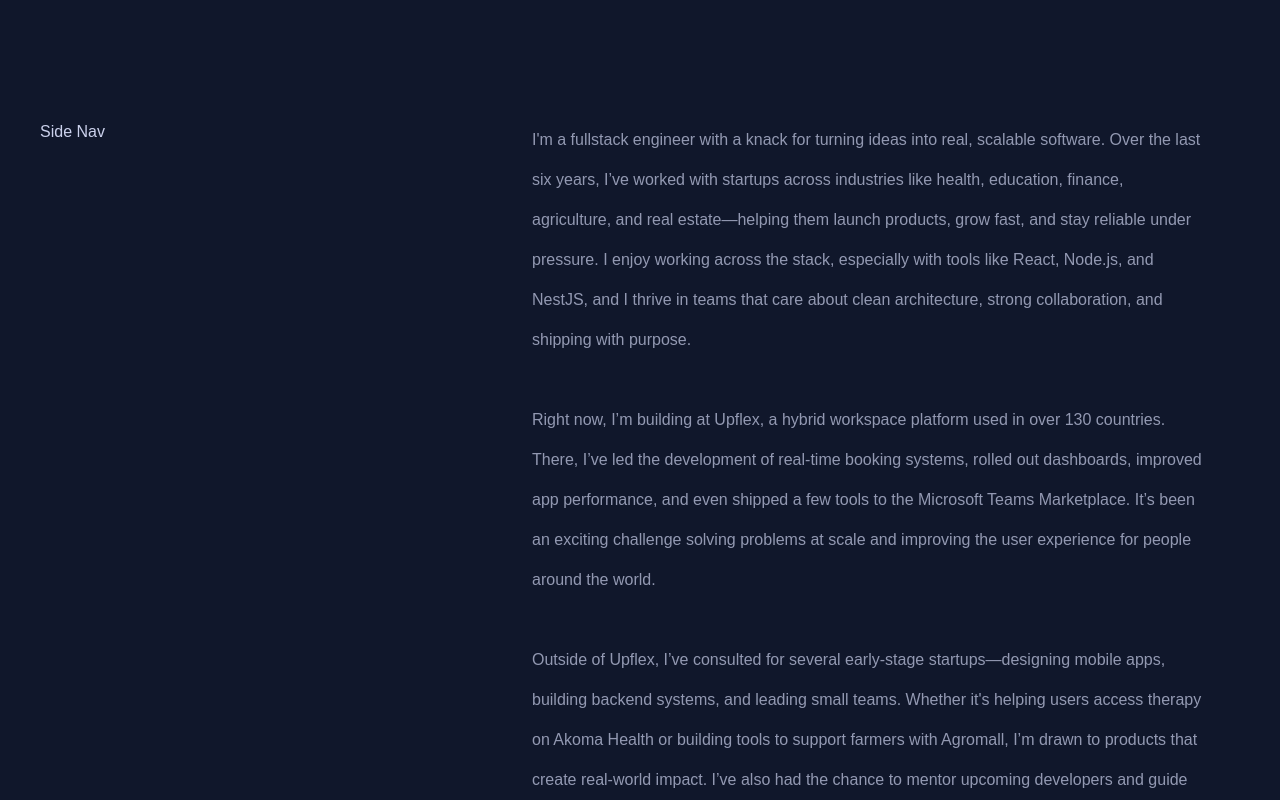
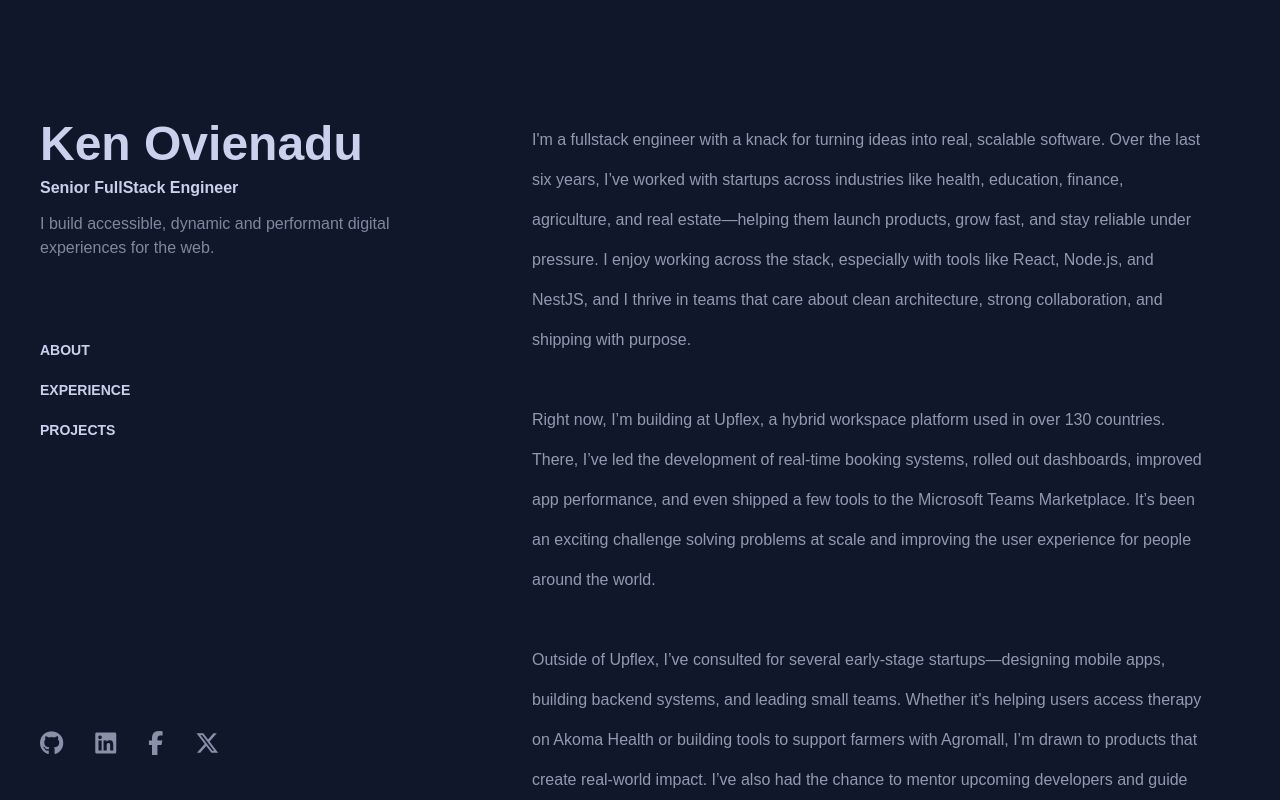
Before and after one commit to kenovienadu/ken-portfolio-2025, a Next.js app: page / in a window 1280 px wide. Shown: the top 800 px of the page. Built offline with nearby package versions, Linux system fonts and the light colour scheme.

Commit message:
update SideNav component with personal introduction and social media links

```diff
--- a/src/components/SideNav.tsx
+++ b/src/components/SideNav.tsx
@@ -1,7 +1,36 @@
 export default function SideNav() {
   return (
-    <div>
-      Side Nav
-    </div>
+    <section className="w-[350px] flex flex-col justify-between h-[80vh]">
+      {/* Basic Intro */}
+      <section>
+        <div>
+          <div className="text-5xl font-black mb-2">Ken Ovienadu</div>
+          <div className="font-extrabold mb-3" >Senior FullStack Engineer</div>
+          <div className="opacity-60" >I build accessible, dynamic and performant digital experiences for the web.</div>
+        </div>
+
+        <div className="mt-20">
+          <div className="font-extrabold mb-5 text-sm" >ABOUT</div>
+          <div className="font-extrabold mb-5 text-sm" >EXPERIENCE</div>
+          <div className="font-extrabold mb-5 text-sm" >PROJECTS</div>
+        </div>
+      </section>
+
+      {/* Social Media Pages */}
+      <div className="flex text-2xl gap-8 opacity-65">
+        <span>
+          <i className="fa-brands fa-github"></i>
+        </span>
+        <span>
+          <i className="fa-brands fa-linkedin"></i>
+        </span>
+        <span>
+          <i className="fa-brands fa-facebook-f"></i>
+        </span>
+        <span>
+          <i className="fa-brands fa-x-twitter"></i>
+        </span>
+      </div>
+    </section>
   )
 }
```
